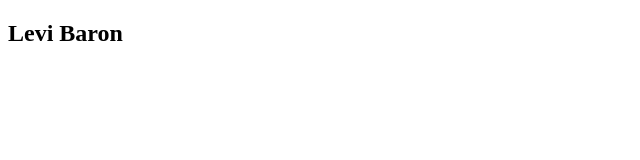
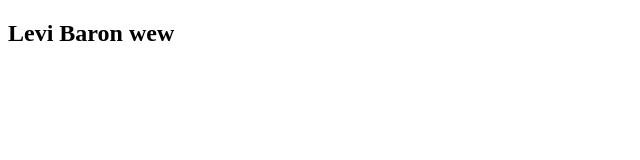
Before and after one commit to JstLevi/levi-starter, a website: page index.html in a window 1280 px wide. Shown: the full height of the page, 0-640 px from the left. Drawn offline with Linux system fonts and the light colour scheme.

Commit message:
Update index.html

```diff
--- a/index.html
+++ b/index.html
@@ -10,6 +10,6 @@
     />
   </head>
   <body>
-    <h2>Levi Baron</h2>
+    <h2>Levi Baron wew</h2>
   </body>
 </html>
```
